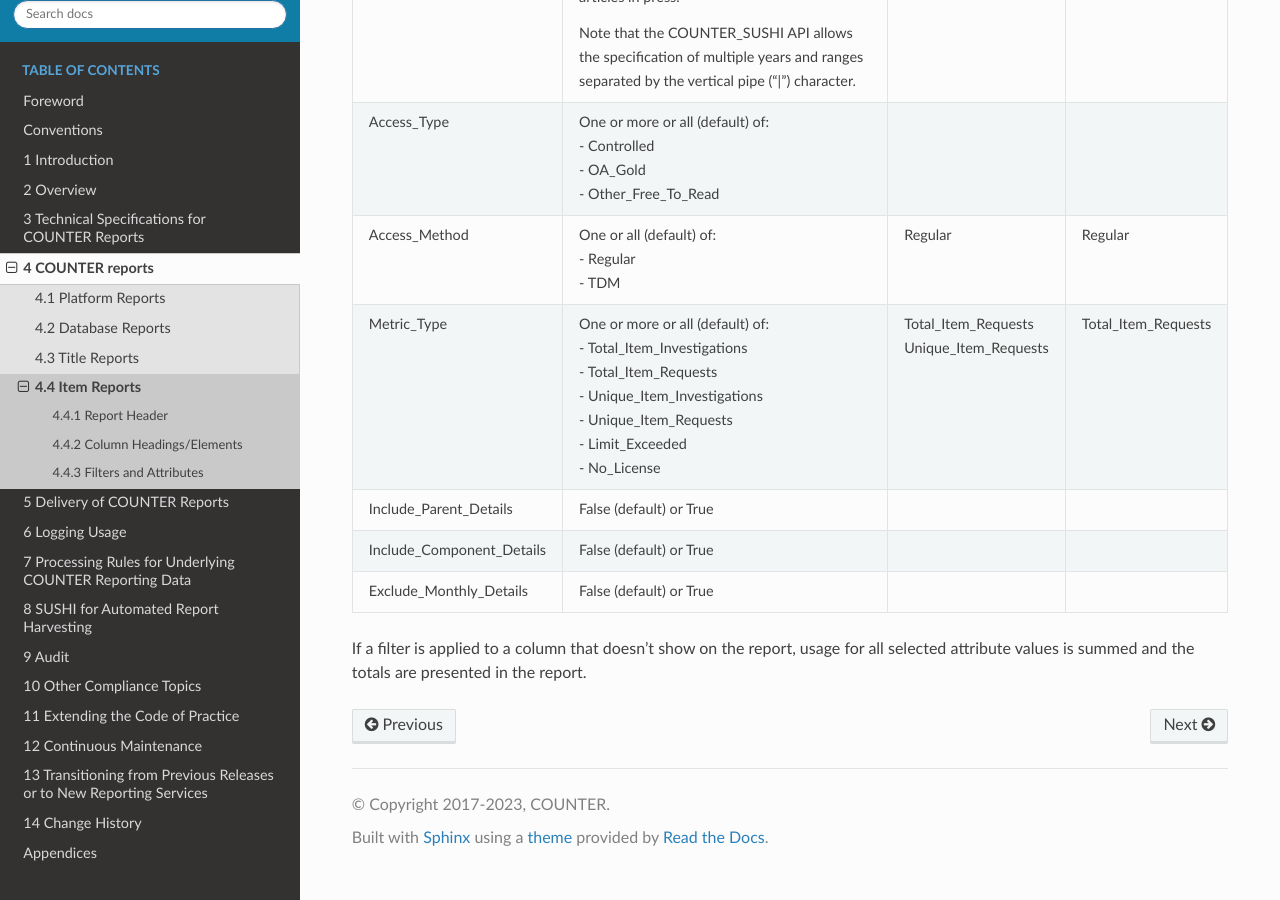
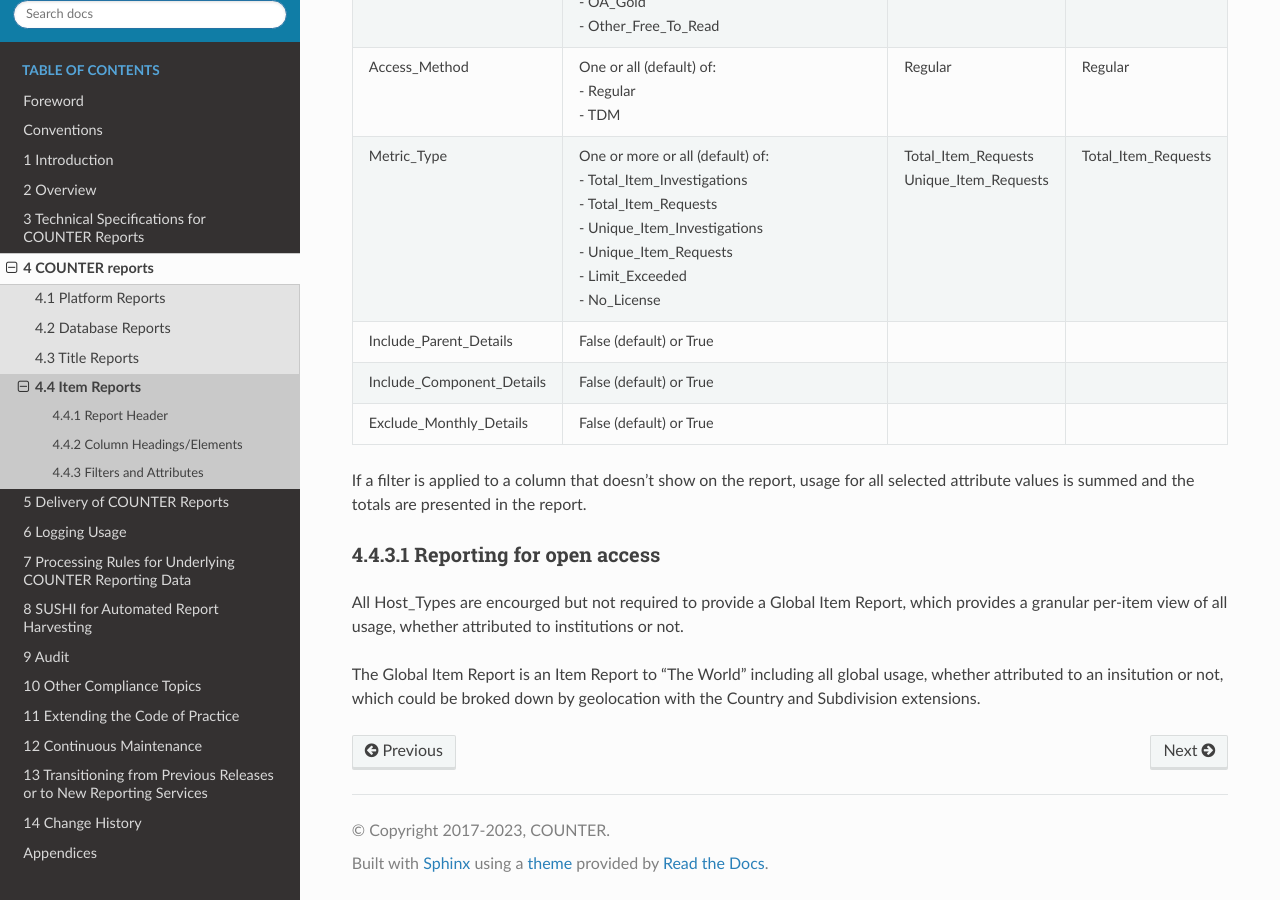
Before and after one commit to Project-Counter/cop5, a Sphinx documentation site: the page built from source/04-reports/04-item-reports.rst, in a window 1280 px wide and 900 px high, scrolled down 4766 px. Built offline with Sphinx 7.4.7 and the Read the Docs theme 2.0.0, drawn with Linux system fonts in a browser that asks for light colours; some of the changed lines change nothing that is shown; some of the changed text lies outside the part shown.

Commit message:
Added global item report to 4.1
Moved the host_types out of table 4.n, replicated encouragement to offer global item report at bottom of page

```diff
--- a/source/04-reports/04-item-reports.rst
+++ b/source/04-reports/04-item-reports.rst
@@ -32,11 +32,6 @@
        Multimedia\ |br|\ |lb|
        Repository\ |br|\ |lb|
        Scholarly_Collaboration_Network\ |br|\ |lb|
-       Four other Host_Types are encouraged but not required to provide Item Reports, specifically\ |br|\ |lb|
-       Aggregated_Full_Content\ |br|\ |lb|
-       eBook\ |br|\ |lb|
-       eBook_Collection\ |br|\ |lb|
-       eJournal
 
    * - IR_A1
      - Journal Article Requests
@@ -458,3 +453,11 @@
      -
 
 If a filter is applied to a column that doesn’t show on the report, usage for all selected attribute values is summed and the totals are presented in the report.
+
+
+Reporting for open access
+'''''''''''''''''''''''''''''''''''''
+
+All Host_Types are encourged but not required to provide a Global Item Report, which provides a granular per-item view of all usage, whether attributed to institutions or not.
+
+The Global Item Report is an Item Report to "The World" including all global usage, whether attributed to an insitution or not, which could be broked down by geolocation with the Country and Subdivision extensions.
```
